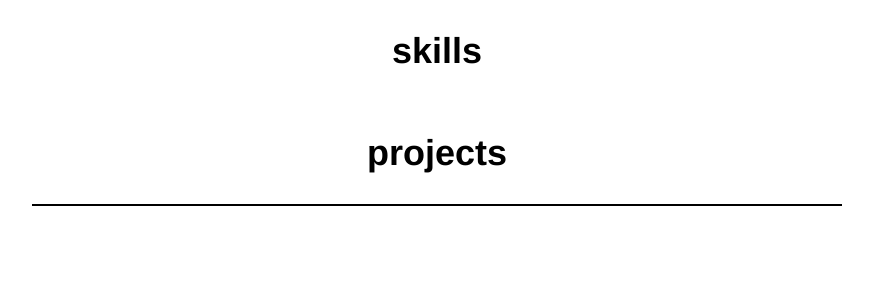
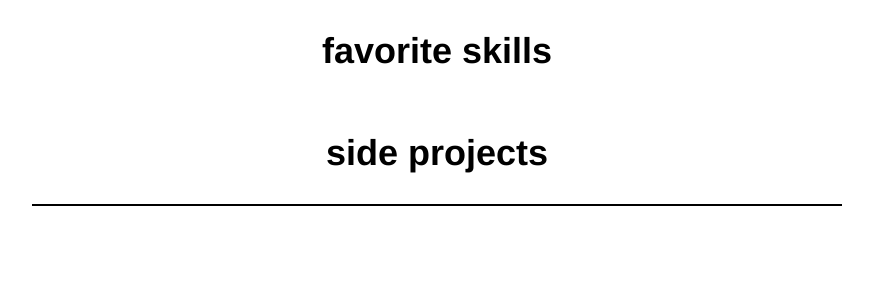
Before and after one commit to jefflombard/jl, a React (Create React App) app: page / in a window 1280 px wide. Shown: the top 300 px of the page, without its empty margins (203-1076 px from the left). Built offline with nearby package versions, Linux system fonts and the light colour scheme.

Commit message:
update titles

```diff
--- a/src/components/Projects/ProjectContainer.js
+++ b/src/components/Projects/ProjectContainer.js
@@ -17,7 +17,7 @@ class ProjectContainer extends Component {
 
     return (
       <div className="projectContainer">
-        <h2>projects</h2>
+        <h2>side projects</h2>
         <div className="project-flexContainer">
           {projectList}
         </div>
--- a/src/components/Skills/SkillContainer.js
+++ b/src/components/Skills/SkillContainer.js
@@ -16,7 +16,7 @@ class SkillsContainer extends Component {
 
     return (
       <div className="skillContainer">
-        <h2>skills</h2>
+        <h2>favorite skills</h2>
         <div className="skillContainer-FlexBox">
           {skillsList}
         </div>
```
